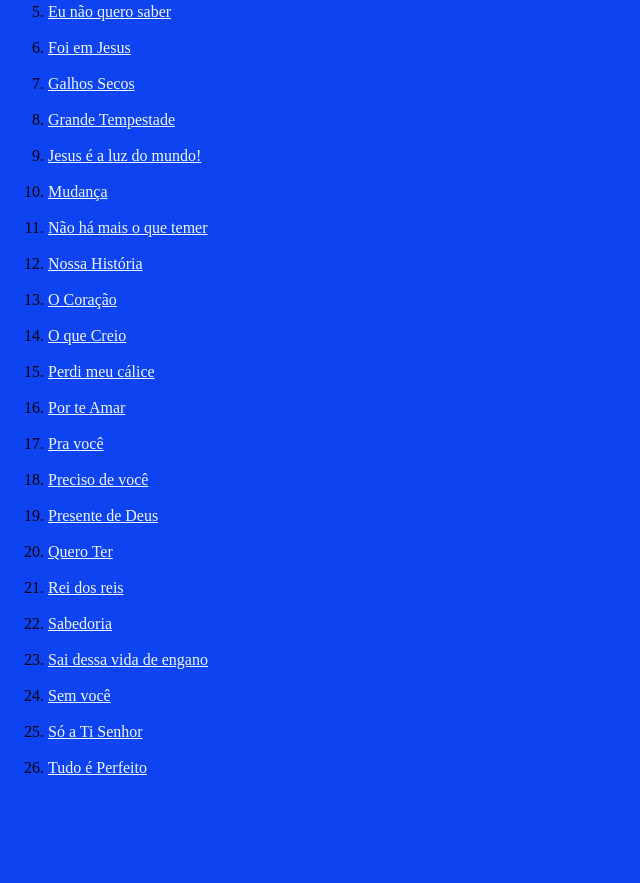
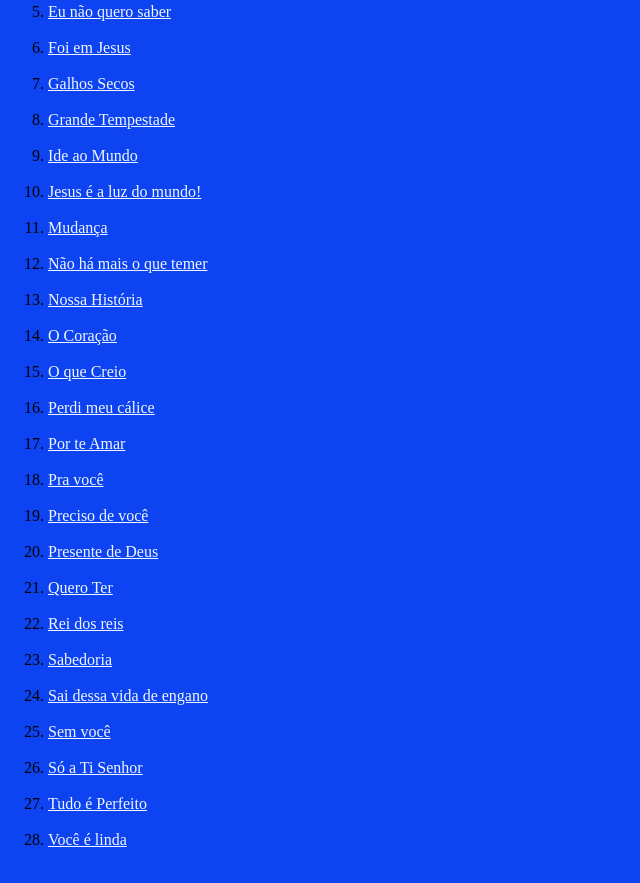
Before and after one commit to Marcelo-Ferreira-Rodrigues/historicobanda, a plain HTML site: page musicas.html in a window 1280 px wide. Shown: the part 571-1454 px from the top of the page, without its empty margins (0-640 px from the left). Before the commit the page ends 1382 px from the top, so only its background shows below. Drawn offline with Linux system fonts and the light colour scheme.

Commit message:
Add files via upload

```diff
--- a/musicas.html
+++ b/musicas.html
@@ -28,6 +28,7 @@
 <li><a href="foiemjesus.html">Foi em Jesus</a></li><br>
 <li><a href="galhossecos.html">Galhos Secos</a></li><br>
 <li><a href="grandetempestade.html">Grande Tempestade</a></li><br>
+<li><a href="Ide ao mundo.html">Ide ao Mundo</a></li><br>
 <li><a href="jesusealuzdomundo.html">Jesus é a luz do mundo!</a></li><br>
 <li><a href="mudança.html">Mudança</a></li><br>
 <li><a href="naohamaisoquetemer.html">Não há mais o que temer</a></li><br>
@@ -46,6 +47,7 @@
 <li><a href="semvoce.html">Sem você</a></li><br>
 <li><a href="soatisenhor.html">Só a Ti Senhor</a></li><br>
 <li><a href="tudoeperfeito.html">Tudo é Perfeito</a></li><br>
+<li><a href="Você é Linda.html">Você é linda</a></li><br>
 
 </ol>
 
```
